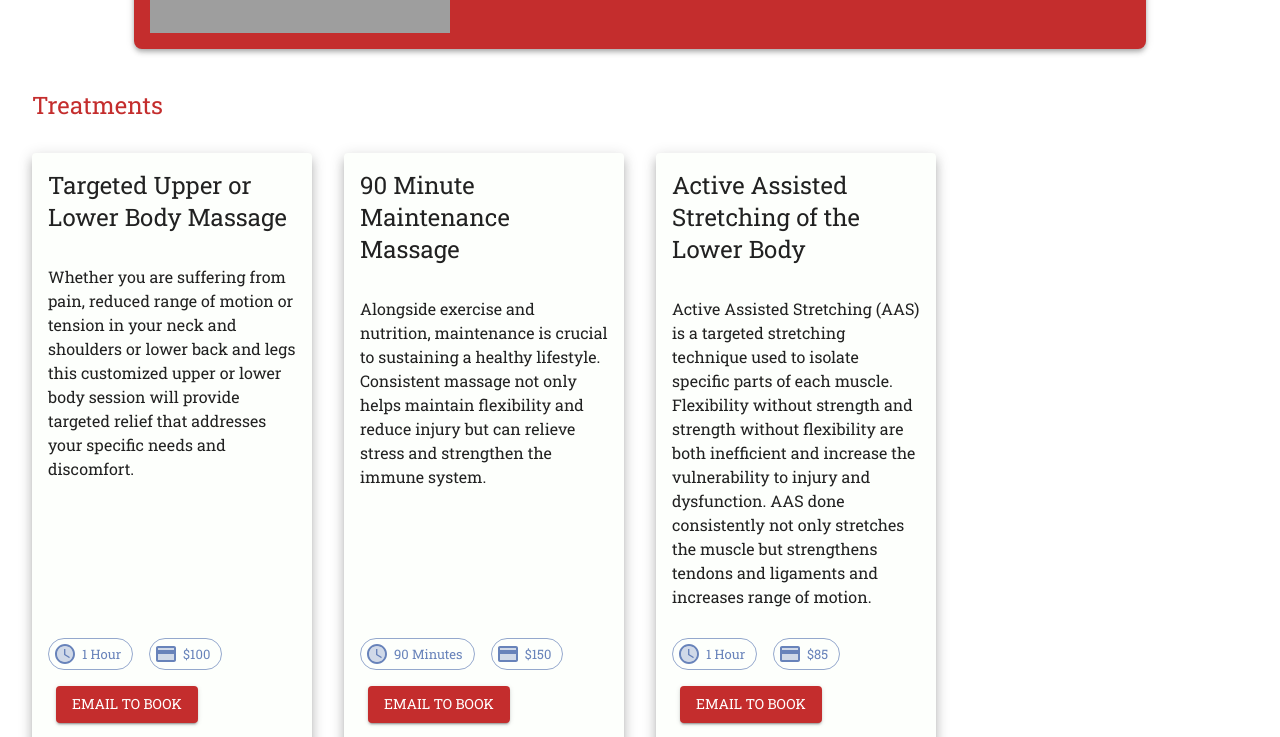
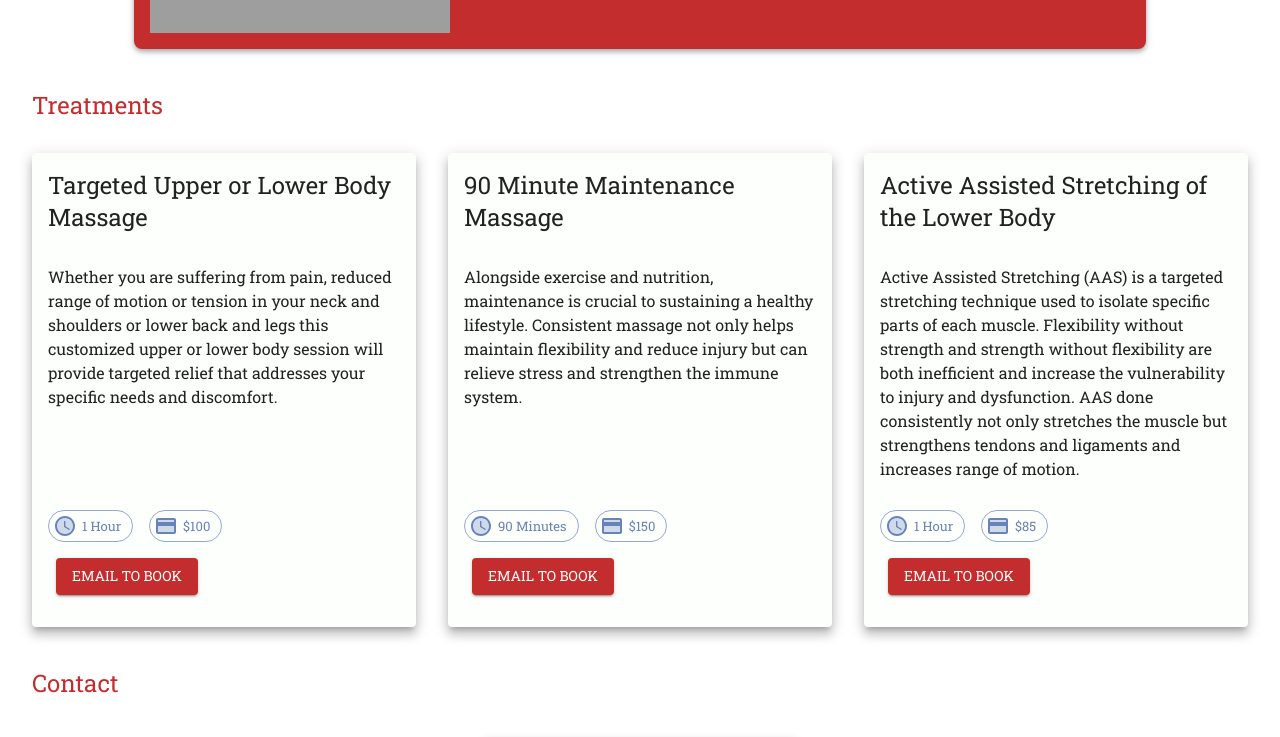
Before and after one commit to jnsemer/michelleschenamassage, a Next.js app: page / in a window 1280 px wide. Shown: the part 400-1137 px from the top of the page. Built offline with nearby package versions, Linux system fonts and the light colour scheme; grey boxes are pictures that could not be loaded.

Commit message:
3 column grid

```diff
--- a/components/Treatments.tsx
+++ b/components/Treatments.tsx
@@ -14,7 +14,7 @@ export const Treatments = () => {
           {...({ timeout: 1000 *(i+1) } )}
           key={offering.title}
         >
-          <Grid item xs={12} md={3} display='flex'>
+          <Grid item xs={12} md={4} display='flex'>
             <ServiceCard title={offering.title} description={offering.desc} cost={offering.cost} time={offering.time}/>
           </Grid>
         </Grow>
```
Also changed, not shown: 2 other files (tests, documents, lock files or other folders).
